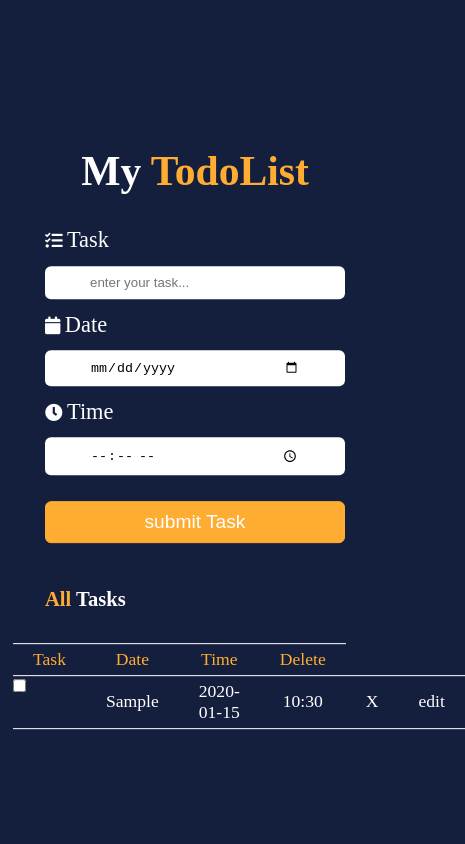
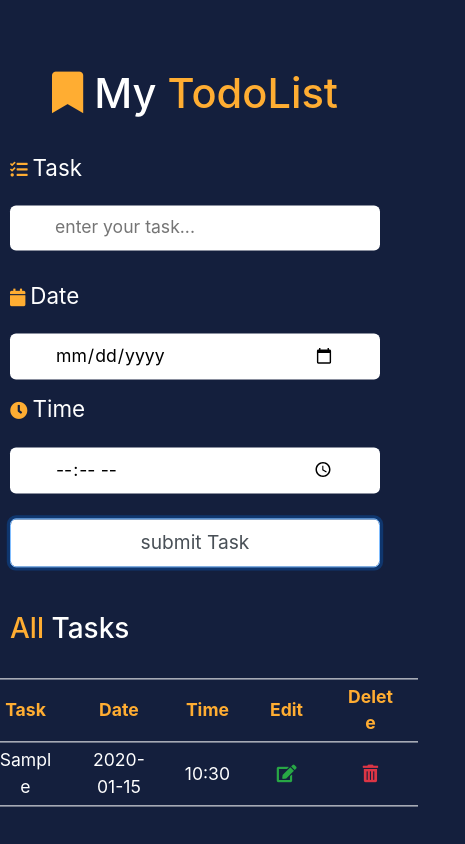
Before and after one commit to cmcWebCode40/simple_todo_list, a website: page src/index.html in a window 390 px wide. Both pictures are taken after typing "Sample", "2020-01-15", "10:30" into the empty fields and a click on the input "submit Task". Shown: the whole page, 465 px wide, since content can reach past the window. Drawn offline with nearby package versions, Linux system fonts and the light colour scheme.

Commit message:
updated the UI of the app

```diff
--- a/src/css/style.css
+++ b/src/css/style.css
@@ -68,20 +68,20 @@ input:focus {
 
 input[type="submit"] {
   background-color: var(--primary-color);
-  color: var(--text-color);
+  color: #000;
   font-size: 1.2rem;
 }
 input[type="submit"]:hover {
   background: #c47e16;
+  color: #000;
 }
-
-/* input[type="checkbox"] {
-  background-color: #000;
-} */
-
-/* .row {
-  margin: 0 1rem 0 0;
-} */
+i {
+  color: var(--primary-color);
+}
+.set {
+  border-radius: 7px;
+  padding: 15px;
+}
 
 table {
   color: var(--text-color);
@@ -92,29 +92,31 @@ table {
 
 table thead {
   color: var(--primary-color);
+  font-weight: bold;
 }
 
 tbody tr {
-  /* padding: 10px 20px; */
-  /* border-radius: 10px; */
   border-top: 1px solid var(--text-color);
   border-bottom: 1px solid var(--text-color);
 }
+
 td {
   padding: 5px 20px;
-  /* border: 1px solid var(--text-light); */
+
   text-align: center;
   border-top: 1px solid var(--text-color);
   border-bottom: 1px solid var(--text-color);
+  max-width: 95px;
+  word-wrap: break-word;
 }
 table td:hover {
-  background: var(--text-light);
+  background: var(--text-color);
   color: black;
 }
 
 @media (max-width: 768px) {
   .container {
-    width: 300px;
+    width: 400px;
   }
 
   .row {
--- a/src/index.html
+++ b/src/index.html
@@ -4,10 +4,10 @@
     <meta charset="UTF-8" />
     <meta name="viewport" content="width=device-width, initial-scale=1.0" />
     <meta http-equiv="X-UA-Compatible" content="ie=edge" />
-    <!-- <link
+    <link
       rel="stylesheet"
       href="https://maxcdn.bootstrapcdn.com/bootstrap/4.0.0/css/bootstrap.min.css"
-    /> -->
+    />
     <link
       rel="stylesheet"
       href="https://cdnjs.cloudflare.com/ajax/libs/font-awesome/5.11.2/css/all.css"
@@ -22,15 +22,17 @@
   <body>
     <div class="container ">
       <h1>
+        <i class="fa fa-bookmark  "></i>
         My
         <span>
           TodoList
         </span>
       </h1>
+      <div class="target"></div>
       <div class=" wrapper">
         <form class="form" id="form">
           <div class="form-group ">
-            <i class="fa fa-tasks "></i>
+            <i class="fa fa-tasks  "></i>
             <label for="task">Task</label>
             <input type="text" id="task" placeholder="enter your task..." />
           </div>
@@ -62,6 +64,7 @@
                 <td>Task</td>
                 <td>Date</td>
                 <td>Time</td>
+                <td>Edit</td>
                 <td>Delete</td>
               </tr>
             </thead>
--- a/src/scripts/app.js
+++ b/src/scripts/app.js
@@ -17,13 +17,13 @@ class DISPLAY {
   static displayTodoData(todoApp) {
     const show = document.querySelector("tbody");
     const tr = document.createElement("tr");
-    // div.className = "block flex";
-    tr.innerHTML = `<input type="checkbox"class="check"><td class="line"> ${todoApp.task}</td>
-      <td>${todoApp.date}</td>
+    tr.className = "table-row";
+    tr.innerHTML = `<td> ${todoApp.task}</td>
+      <td class="data">${todoApp.date}</td>
       <td>${todoApp.time}</td>
-      <td class ="delete">X</td>
-      <td class ="edit">edit</td>`;
-    // <i class="fa fa-trash-alt text-danger delete"></i>;
+      <td class ="edit"><i class="fa fa-edit text-success "><i></td>
+      <td class ="delete"> <i class="fa fa-trash-alt text-danger delete"></i></td>`;
+
     show.appendChild(tr);
   }
 
@@ -48,7 +48,7 @@ class DISPLAY {
 
   static deleteTask(target) {
     if (target.classList.contains("delete")) {
-      document.querySelector("tr").remove();
+      document.querySelector(".table-row").remove();
 
       const data = Store.getData();
       data.forEach(index => {
```
